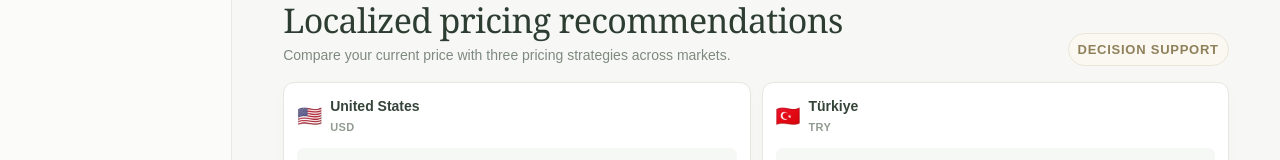
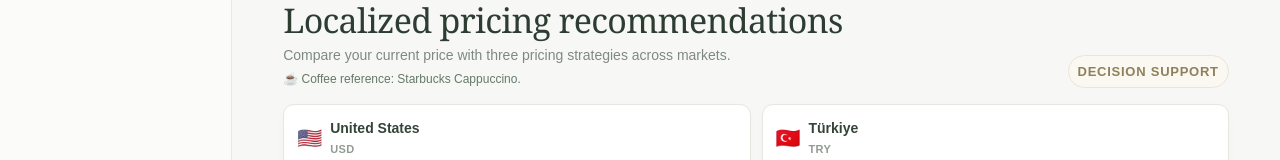
Before and after one commit to mosesmirage/cupofcoffee, a Next.js app: page / in a window 1280 px wide. Both pictures are taken after a click on the button "Enter price manually". Shown: the part 366-526 px from the top of the page. Built offline with nearby package versions, Linux system fonts and the light colour scheme; no server answers.

Commit message:
Explain coffee benchmark once in pricing view

```diff
--- a/src/app/globals.css
+++ b/src/app/globals.css
@@ -674,6 +674,7 @@ input[aria-invalid="true"] { border-color:#d7917f !important; box-shadow:0 0 0 2
 .recommendations-heading { display: flex; align-items: flex-end; justify-content: space-between; gap: 16px; margin-bottom: 16px; }
 .recommendations-heading h1 { margin: 7px 0 5px; color: #2d3d32; font-family: Georgia, "Times New Roman", serif; font-size: clamp(26px, 3vw, 34px); font-weight: 500; letter-spacing: -.7px; line-height: 1.15; }
 .recommendations-heading p { margin: 0; color: #7e897f; font-size: 14px; line-height: 1.5; }
+.recommendations-heading .coffee-reference-summary { margin-top: 4px; color: #657967; font-size: 12px; }
 .recommendation-market-grid { display: grid; grid-template-columns: repeat(4, minmax(0, 1fr)); align-items: start; gap: 11px; }
 .recommendation-market-card { min-width: 0; border: 1px solid #e3e8e1; border-radius: 11px; background: #fff; padding: 13px; box-shadow: 0 3px 12px rgb(35 55 38 / 2%); }
 .recommendation-market-heading { display: flex; align-items: center; gap: 8px; min-width: 0; }
--- a/src/components/pricing-dashboard.tsx
+++ b/src/components/pricing-dashboard.tsx
@@ -357,6 +357,8 @@ export default function PricingDashboard() {
     const referenceBenchmarks = [...VERIFIED_COFFEE_BENCHMARKS, ...CANDIDATE_COFFEE_BENCHMARKS];
     return [identity.id, resolveCoffeeBenchmark(identity.id, fallback, coffeeOverrides[identity.id], referenceBenchmarks, coffeeNow)];
   })) as Record<MarketId, CoffeeBenchmarkResolution>;
+  const coffeeTypes = [...new Set(Object.values(coffeeResolutions).flatMap(({ benchmark }) => benchmark?.coffeeType ? [benchmark.coffeeType] : []))];
+  const coffeeReferenceLabel = coffeeTypes.length === 1 ? coffeeTypes[0] : coffeeTypes.length ? "market-specific coffee benchmarks" : "not configured";
   const pricing = makePricingState(basePrice, baseCurrency, rates, purchasingPowers, purchasingPowerProvenance, coffeeResolutions, pricePoints, strategyFactors, activeRateSnapshot, coffeeNow);
   const selectedStrategyPrices = selectStrategyPrices(pricing.results, revenueStrategy);
   const revenue = (() => {
@@ -467,6 +469,7 @@ export default function PricingDashboard() {
                 <span className="section-eyebrow">PRICING INTELLIGENCE · FOUR MARKETS</span>
                 <h1 id="recommendations-title">Localized pricing recommendations</h1>
                 <p>Compare your current price with three pricing strategies across markets.</p>
+                <p className="coffee-reference-summary"><span aria-hidden="true">☕</span> Coffee reference: {coffeeReferenceLabel}.</p>
               </div>
               <span className="illustrative-badge">DECISION SUPPORT</span>
             </div>
```
